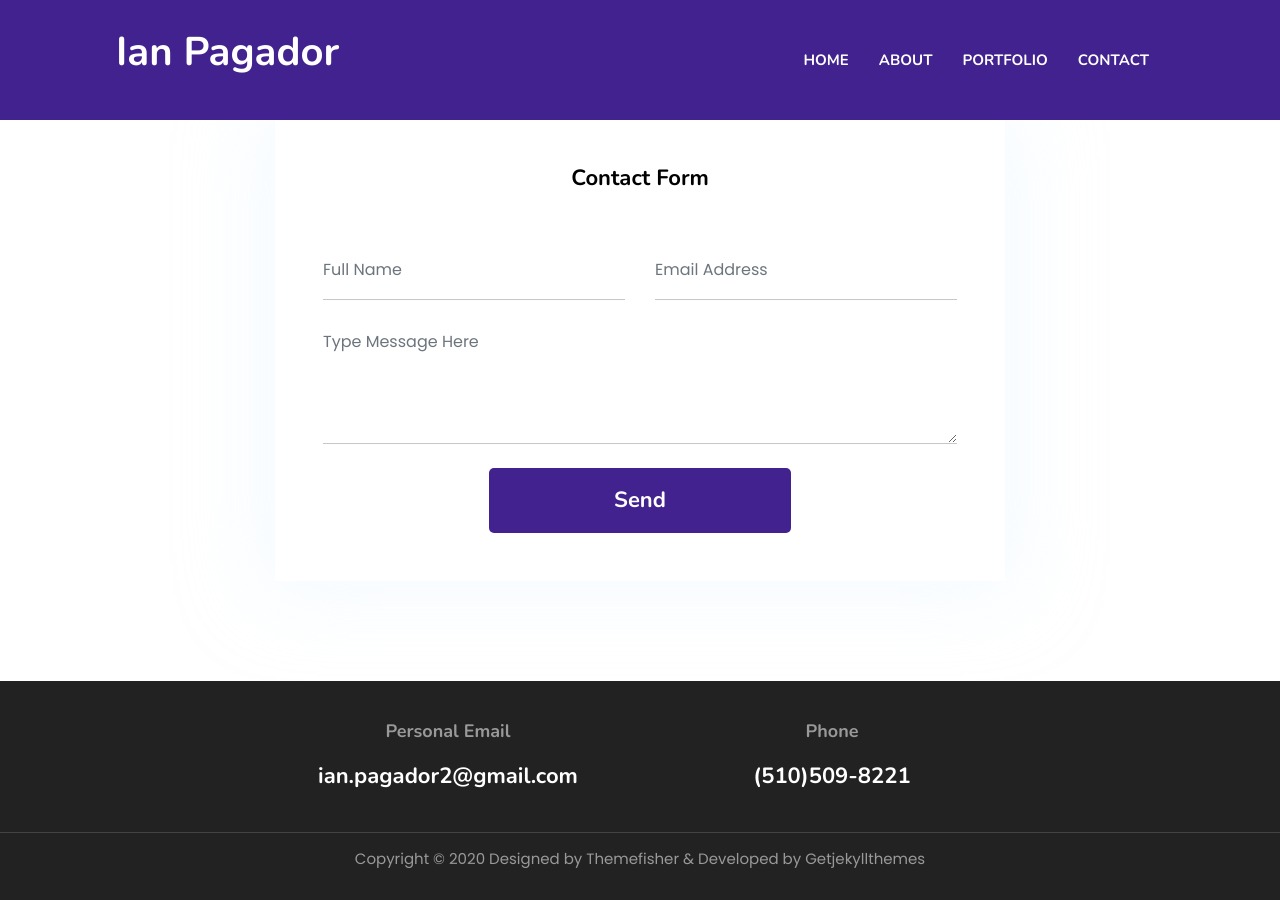
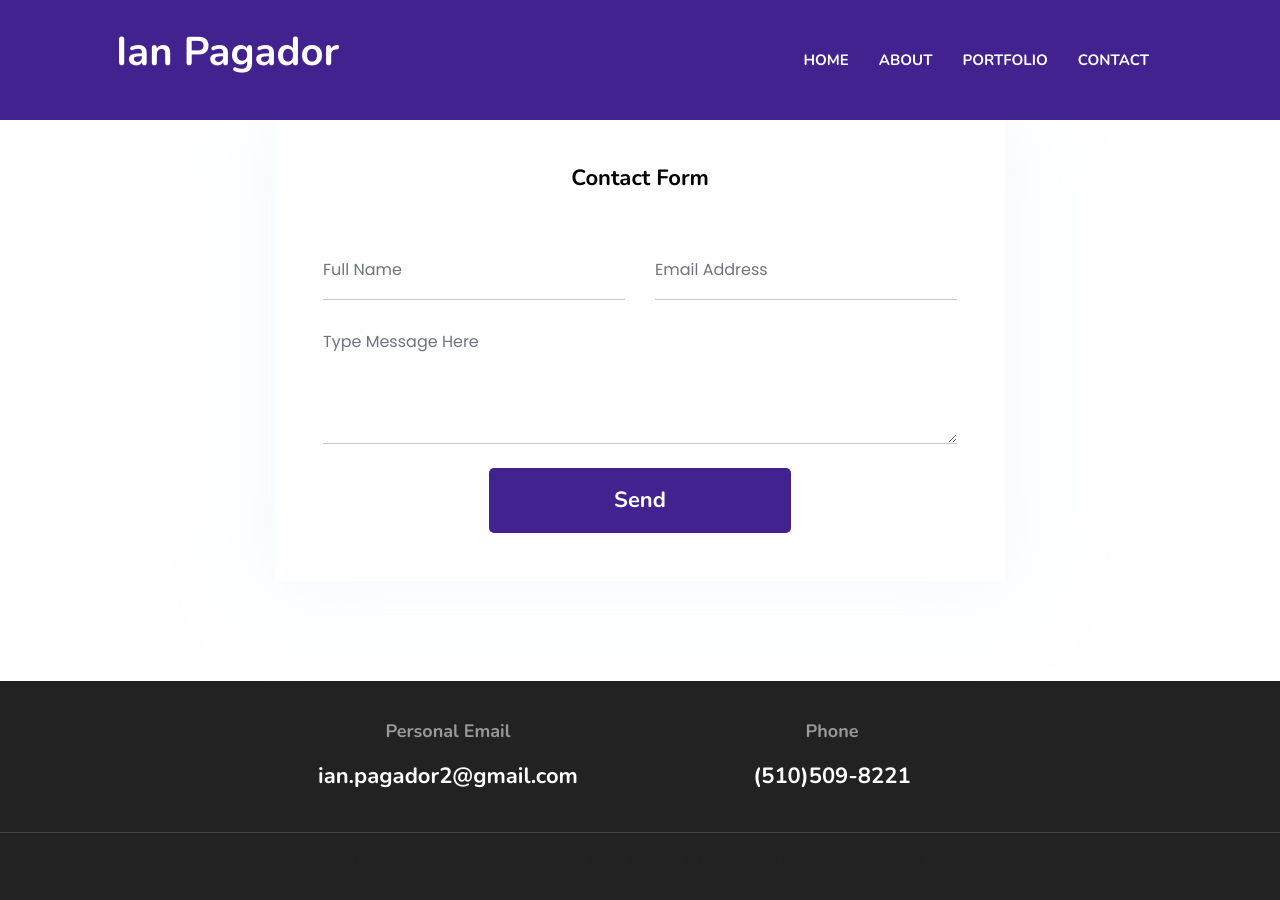
Before and after one commit to ianpagador/ianpagador.github.io, a Jekyll site: the page built from index.html, in a window 1280 px wide and 900 px high, scrolled down 3344 px. Built offline with Jekyll 4.4.1, drawn with Linux system fonts in a browser that asks for light colours.

Commit message:
Update _homepage.scss

```diff
--- a/assets/scss/templates/_homepage.scss
+++ b/assets/scss/templates/_homepage.scss
@@ -260,12 +260,12 @@
 
   p,
   a {
-    color: $text-color-light !important;
+    color: #222222 !important;
   }
 
   a:hover,
   a:focus {
-    color: $text-color-light !important;
+    color: #222222 !important;
     opacity: 0.75;
   }
 }
```
